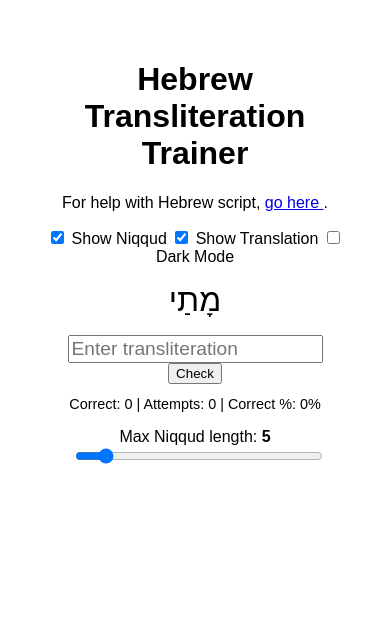
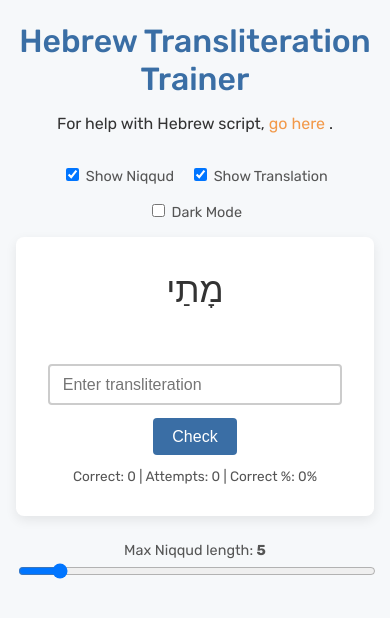
Before and after one commit to dwerkjem/Hebrew-Transliteration-Trainer, a website built with Vite: page index.html in a window 390 px wide. Built offline with nearby package versions, Linux system fonts and the light colour scheme.

Commit message:
refactor: restructure HTML layout and enhance CSS styles for better readability and responsiveness

```diff
--- a/index.html
+++ b/index.html
@@ -6,56 +6,41 @@
   <link rel="stylesheet" href="style.css" />
 </head>
 <body>
+  <header>
     <h1>Hebrew Transliteration Trainer</h1>
-
-  <!-- help link -->
     <p>
       For help with Hebrew script,
       <a href="https://www.omniglot.com/writing/hebrew.htm" target="_blank" rel="noopener">
         go here
       </a>.
     </p>
+  </header>
 
-  <label>
-    <input type="checkbox" id="niqqud-toggle" checked />
-    Show Niqqud
-  </label>
-  <label>
-    <input type="checkbox" id="translation-toggle" checked />
-    Show Translation
-  </label>
-  <label>
-    <input type="checkbox" id="dark-toggle" />
-    Dark Mode
-  </label>
+  <section class="controls">
+    <label><input type="checkbox" id="niqqud-toggle" checked /> Show Niqqud</label>
+    <label><input type="checkbox" id="translation-toggle" checked /> Show Translation</label>
+    <label><input type="checkbox" id="dark-toggle" /> Dark Mode</label>
+  </section>
 
-  <div id="quiz-container">
+  <main id="quiz-container">
     <div id="hebrew-word"></div>
-    <div id="translation-word" style="margin-top:8px;color:#555"></div>
+    <div id="translation-word"></div>
     <input type="text" id="translit-input" placeholder="Enter transliteration" />
     <button id="check-btn">Check</button>
     <div id="feedback"></div>
-
-    <!-- stats display -->
-    <div id="stats" style="margin-top:12px; font-size:0.9em;">
+    <div id="stats">
       Correct: <span id="correct-count">0</span> |
       Attempts: <span id="attempt-count">0</span> |
       Correct %: <span id="correct-percent">0</span>%
     </div>
-  </div>
+  </main>
 
-  <label style="display:block; margin-top:1em; text-align:center;">
-    Max Niqqud length:
-    <strong><span id="length-label">5</span></strong>
-    <input
-      type="range"
-      id="length-slider"
-      min="3"
-      max="23"
-      value="5"
-      style="width:80%; margin-left:0.5em;"
-    />
+  <footer class="slider-group">
+    <label>
+      Max Niqqud length: <strong><span id="length-label">5</span></strong>
+      <input type="range" id="length-slider" min="3" max="23" value="5"/>
     </label>
+  </footer>
 
   <script type="module" src="src/main.js"></script>
 </body>
--- a/style.css
+++ b/style.css
@@ -1,29 +1,149 @@
+@import url('https://fonts.googleapis.com/css2?family=Rubik:wght@400;500;700&display=swap');
+
+:root {
+  --primary: #3a6ea5;
+  --accent: #f2994a;
+  --bg: #f6f8fa;
+  --card-bg: #ffffff;
+  --text: #333;
+  --text-light: #555;
+}
+
+* {
+  box-sizing: border-box;
+  transition: background-color 0.3s, color 0.3s;
+}
+
 body {
-    font-family: sans-serif;
+  margin: 0;
+  font-family: 'Rubik', sans-serif;
+  background: var(--bg);
+  color: var(--text);
+  display: flex;
+  flex-direction: column;
+  align-items: center;
+  padding: 1em;
+}
+
+header {
   text-align: center;
-    padding: 2rem;
+  margin-bottom: 1em;
 }
+header h1 {
+  margin: 0.2em 0;
+  font-weight: 500;
+  color: var(--primary);
+}
+header p a {
+  color: var(--accent);
+  text-decoration: none;
+}
+header p a:hover {
+  text-decoration: underline;
+}
+
+.controls {
+  display: flex;
+  gap: 1em;
+  flex-wrap: wrap;
+  justify-content: center;
+  margin-bottom: 1em;
+}
+.controls label {
+  font-size: 0.9rem;
+  color: var(--text-light);
+}
+
+#quiz-container {
+  background: var(--card-bg);
+  border-radius: 8px;
+  box-shadow: 0 4px 12px rgba(0,0,0,0.08);
+  padding: 2em;
+  max-width: 360px;
+  width: 100%;
+  text-align: center;
+  margin-bottom: 1.5em;
+}
+
 #hebrew-word {
-    font-size: 2rem;
-    margin: 1rem 0;
+  font-size: 2.2rem;
+  margin-bottom: 0.5em;
 }
-  input {
-    font-size: 1.2rem;
+#translation-word {
+  font-size: 1rem;
+  color: var(--text-light);
+  min-height: 1.2em;
+  margin-bottom: 1em;
+}
+
+input[type="text"] {
+  width: 100%;
+  padding: 0.6em 0.8em;
+  font-size: 1rem;
+  border: 2px solid #ccc;
+  border-radius: 4px;
+  margin-bottom: 0.8em;
+}
+input[type="text"]:focus {
+  outline: none;
+  border-color: var(--primary);
+  box-shadow: 0 0 4px rgba(58,110,165,0.4);
+}
+
+button {
+  background: var(--primary);
+  color: #fff;
+  border: none;
+  padding: 0.6em 1.2em;
+  font-size: 1rem;
+  border-radius: 4px;
+  cursor: pointer;
+}
+button:hover {
+  background: var(--accent);
+}
+
+#feedback {
+  font-size: 0.95rem;
+  margin: 0.8em 0;
+}
+
+#stats {
+  font-size: 0.85rem;
+  color: var(--text-light);
+}
+
+.slider-group {
+  width: 100%;
+  max-width: 360px;
+  text-align: center;
+  margin-bottom: 2em;
+}
+.slider-group label {
+  font-size: 0.9rem;
+  color: var(--text-light);
+}
+.slider-group input[type="range"] {
+  width: 100%;
+  margin-top: 0.3em;
 }
 
 body.dark {
-    background-color: #121212;
-    color: #eee;
+  background: #1e1e1e;
+  color: #ddd;
 }
-  body.dark a {
-    color: #66ccff;
+body.dark #quiz-container {
+  background: #2a2a2a;
 }
 body.dark input,
 body.dark button {
-    background-color: #333;
+  background: #3a3a3a;
   color: #eee;
-    border: 1px solid #555;
+  border-color: #555;
 }
-  body.dark label {
-    color: #eee;
+body.dark input[type="text"] {
+  border-color: #555;
 }
+body.dark button:hover {
+  background: #ffb76b;
+}
```
Lines whose indentation alone changed are shown as unchanged.
